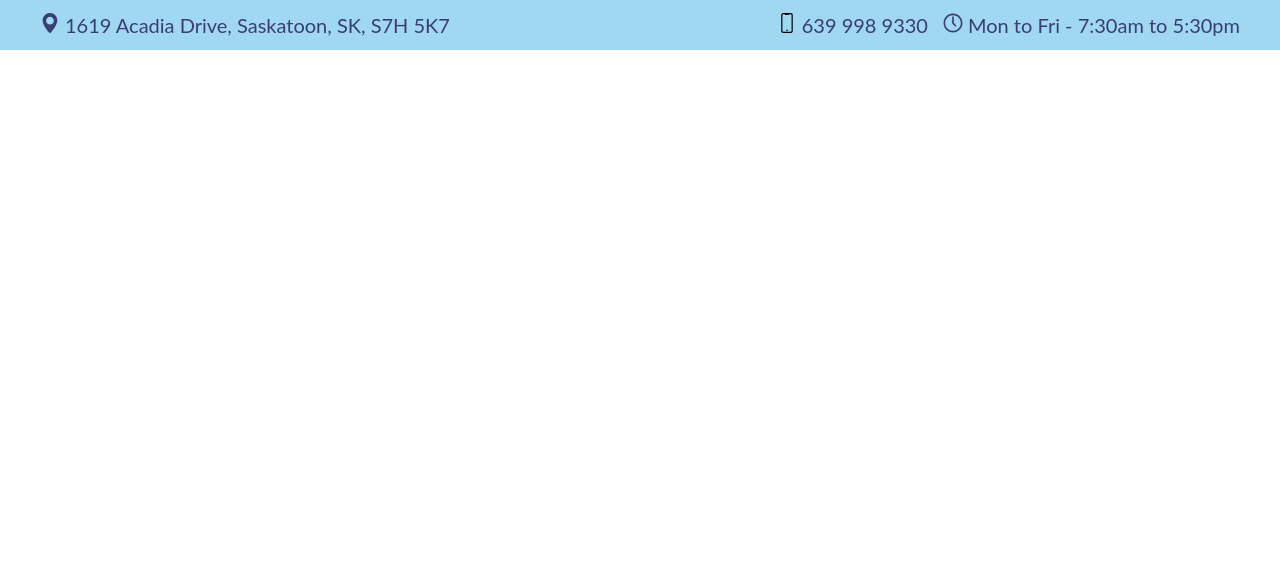
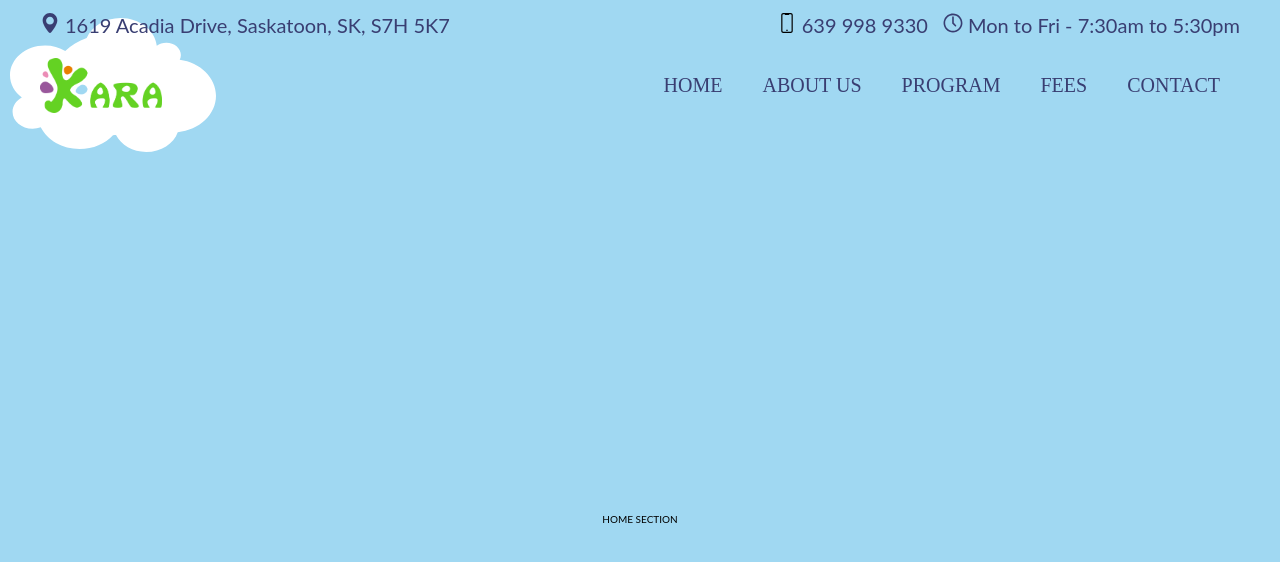
Before and after one commit to RatkoG/karadaycare, a Gatsby site: page / in a window 1280 px wide. Built offline with nearby package versions, Linux system fonts and the light colour scheme; Gatsby itself is replaced by a stand-in of ours; a web font is replaced by a local one.

Commit message:
Navbar almost Done w Home Section
Blue color connected

```diff
--- a/package.json
+++ b/package.json
@@ -21,6 +21,7 @@
     "react": "^16.12.0",
     "react-dom": "^16.12.0",
     "react-helmet": "^6.0.0",
+    "react-scroll": "^1.7.16",
     "styled-components": "^5.1.0"
   },
   "devDependencies": {
--- /dev/null
+++ b/src/components/UI/logo.js
@@ -0,0 +1,21 @@
+import React from "react"
+import { useStaticQuery, graphql } from "gatsby"
+import Img from "gatsby-image"
+
+const Logo = () => {
+  const data = useStaticQuery(graphql`
+    {
+      file(relativePath: { eq: "logo.png" }) {
+        childImageSharp {
+          fixed(height: 55, quality: 80) {
+            ...GatsbyImageSharpFixed_tracedSVG
+          }
+        }
+      }
+    }
+  `)
+
+  return <Img fixed={data.file.childImageSharp.fixed} />
+}
+
+export default Logo
--- a/src/components/layout/layout.js
+++ b/src/components/layout/layout.js
@@ -5,7 +5,8 @@ import styled from "styled-components"
 
 import GlobalStyles from "../../utils/global"
 import theme from "../../utils/theme"
-import InfoNavbar from "../navigation/infoNavbar"
+import Contained from "./elements"
+import Navbar from "../navigation/navbar"
 
 const Wrapper = styled.div`
   display: flex;
@@ -16,7 +17,7 @@ const Wrapper = styled.div`
 `
 
 const StyledMain = styled.main`
-  margin-top: 6rem;
+  margin-top: 12rem;
   display: flex;
   flex-direction: column;
   flex: 1;
@@ -25,7 +26,7 @@ const StyledMain = styled.main`
 const Layout = ({ children }) => (
   <ThemeProvider theme={theme}>
     <Wrapper>
-      <InfoNavbar />
+      <Navbar />
       <StyledMain>{children}</StyledMain>
       <GlobalStyles />
     </Wrapper>
--- a/src/components/navigation/infoNavbar.js
+++ b/src/components/navigation/infoNavbar.js
@@ -1,19 +1,17 @@
 import React from "react"
 import styled from "styled-components"
-import { StyledSection, Contained, Wrapper } from "../layout/elements"
+
 import LocationIcon from "../../images/location.svg"
 import ClockIcon from "../../images/clock.svg"
 import MobileIcon from "../../images/mobile.svg"
 
-const ColorSection = styled(StyledSection)`
+const InfoSection = styled.div`
   background: ${props => props.theme.colors.blueLight};
   font-size: 2rem;
   height: 5rem;
-`
-const FlexContained = styled(Contained)`
   display: flex;
   justify-content: space-between;
-
+  align-items: center;
   & svg {
     fill: currentColor;
     width: 1em;
@@ -21,11 +19,13 @@ const FlexContained = styled(Contained)`
     margin-right: 0.5rem;
   }
 `
+
 const StyledTest = styled.a`
   text-decoration: none;
   color: ${props => props.theme.colors.headingMain};
   &:first-child {
-    flex-grow: 1;
+    z-index: 10;
+    margin-right: auto;
   }
 `
 const StylerP = styled.p`
@@ -35,8 +35,7 @@ const StylerP = styled.p`
 `
 
 const InfoNavbar = () => (
-  <ColorSection>
-    <FlexContained>
+  <InfoSection>
     <StyledTest href={"#"}>
       <LocationIcon />
       1619 Acadia Drive, Saskatoon, SK, S7H 5K7
@@ -49,8 +48,7 @@ const InfoNavbar = () => (
       <ClockIcon />
       Mon to Fri - 7:30am to 5:30pm
     </StylerP>
-    </FlexContained>
-  </ColorSection>
+  </InfoSection>
 )
 
 export default InfoNavbar
--- /dev/null
+++ b/src/components/navigation/navItems/navItem/navItem.js
@@ -0,0 +1,37 @@
+import React from "react"
+import styled from "styled-components"
+import { Link } from "react-scroll"
+
+const StyledLink = styled(Link)`
+  font-family: "Londrina Solid";
+  font-weight: 400;
+  color: ${({ mobile }) =>
+    mobile
+      ? props => props.theme.colors.white
+      : props => props.theme.colors.main};
+  color: ${props => props.theme.colors.headingMain};
+  text-decoration: none;
+  text-transform: uppercase;
+  cursor: pointer;
+  padding: 1rem 2rem;
+  font-size: ${({ mobile }) => (mobile ? "2.5rem" : "2rem")};
+  &:hover {
+    color: ${props => props.theme.colors.headingMain};
+  }
+`
+
+const NavItem = ({ link, clicked, mobile }) => {
+  return (
+    <StyledLink
+      onClick={clicked}
+      to={`${link.split(" ").join("-").toLowerCase()}`}
+      smooth={true}
+      offset={-50}
+      mobile={mobile}
+    >
+      {link}
+    </StyledLink>
+  )
+}
+
+export default NavItem
--- /dev/null
+++ b/src/components/navigation/navItems/navItems.js
@@ -0,0 +1,26 @@
+import React from "react"
+import styled from "styled-components"
+import NavItem from "./navItem/navItem"
+
+const LINKS = ["Home", "About us", "Program", "Fees", "Contact"]
+
+const StyledNav = styled.nav`
+  display: flex;
+  overflow: hidden;
+  flex: 1;
+  flex-direction: ${({ mobile }) => (mobile ? "column" : "row")};
+  justify-content: ${({ mobile }) => (mobile ? "center" : "flex-end")};
+  align-items: center;
+`
+
+const NavItems = ({ mobile, clicked }) => {
+  return (
+    <StyledNav mobile={mobile}>
+      {LINKS.map(link => (
+        <NavItem key={link} link={link} clicked={clicked} mobile={mobile} />
+      ))}
+    </StyledNav>
+  )
+}
+
+export default NavItems
--- /dev/null
+++ b/src/components/navigation/navbar.js
@@ -0,0 +1,59 @@
+import React, { useState, useEffect } from "react"
+
+import styled from "styled-components"
+import { Contained } from "../layout/elements"
+import InfoNavbar from "../navigation/infoNavbar"
+import Logo from "../UI/logo"
+import NavItems from "../navigation/navItems/navItems"
+import CloudIcon from "../../images/cloud.svg"
+
+const StyledHeader = styled.header`
+  position: fixed;
+  width: 100%;
+  max-width: 100vw;
+  top: 0px;
+  left: 0px;
+  z-index: 20;
+  background: ${props => props.theme.colors.blueLight};
+`
+const Wrapper = styled.div`
+  position: relative;
+  display: flex;
+  align-items: center;
+  overflow-x: hidden;
+  justify-content: space-between;
+  height: 7rem;
+  overflow: inherit;
+`
+const StyledCloud = styled(CloudIcon)`
+  position: absolute;
+  left: -3rem;
+`
+const Navbar = () => {
+  const [Mobile, setMobile] = useState(false)
+
+  const changeMobile = () => {
+    window.matchMedia("(max-width:37.5em)").matches
+      ? setMobile(true)
+      : setMobile(false)
+  }
+  useEffect(() => {
+    changeMobile()
+    window.addEventListener("resize", changeMobile)
+    return () => window.removeEventListener("resize", changeMobile)
+  }, [])
+  return (
+    <StyledHeader>
+      <Contained>
+        <InfoNavbar />
+        <Wrapper>
+          <StyledCloud />
+          <Logo />
+          <NavItems />
+        </Wrapper>
+      </Contained>
+    </StyledHeader>
+  )
+}
+
+export default Navbar
--- a/src/pages/index.js
+++ b/src/pages/index.js
@@ -2,12 +2,14 @@ import React from "react"
 // import { Link } from "gatsby"
 
 import Layout from "../components/layout/layout"
+import Home from "../sections/home"
 // import Layout from "../components/layout"
 // import Image from "../components/image"
 // import SEO from "../components/seo"
 
 const IndexPage = () => (
   <Layout>
+    <Home />
     {/* <SEO title="Home" />
     <h1>Hi people</h1>
     <p>Welcome to your new Gatsby site.</p>
--- /dev/null
+++ b/src/sections/home.js
@@ -0,0 +1,19 @@
+import React from "react"
+import styled from "styled-components"
+
+import {
+  StyledSection,
+  Contained,
+  Wrapper,
+} from "../components/layout/elements"
+
+const StyledHome = styled(StyledSection)`
+  background: ${props => props.theme.colors.blueLight};
+`
+
+// const StyledSection = styled
+const Home = () => {
+  return <StyledHome fullHeight>HOME SECTION</StyledHome>
+}
+
+export default Home
```
Also changed, not shown: src/images/cloud.png (added), src/images/cloud.svg (added), src/images/logo.png (added), 1 other file. Lines whose indentation alone changed are shown as unchanged.
